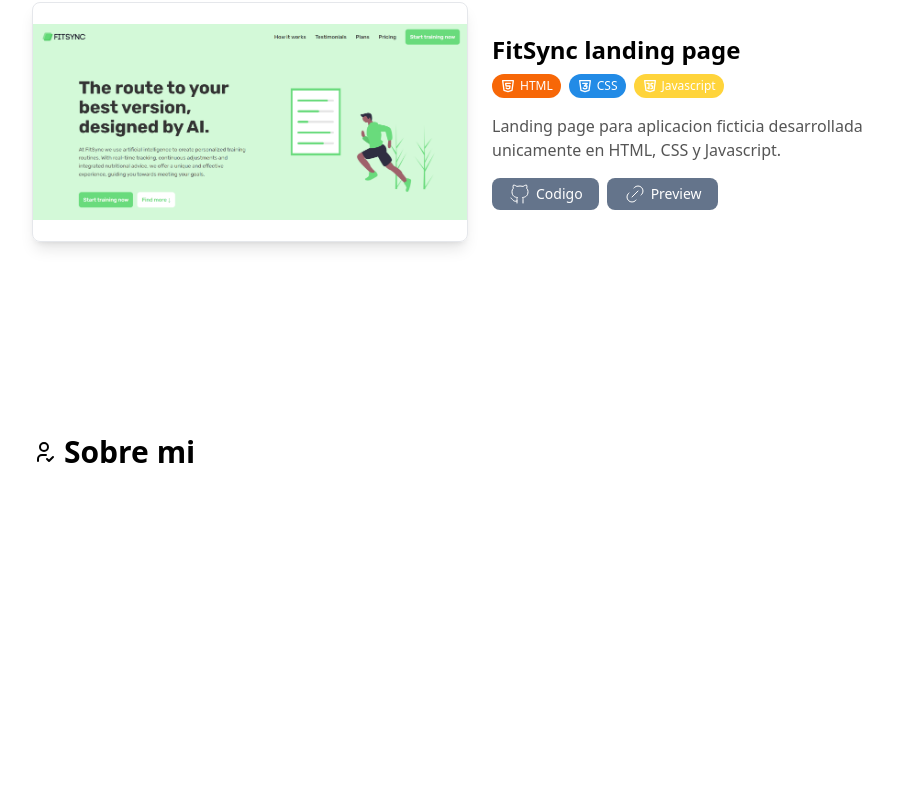
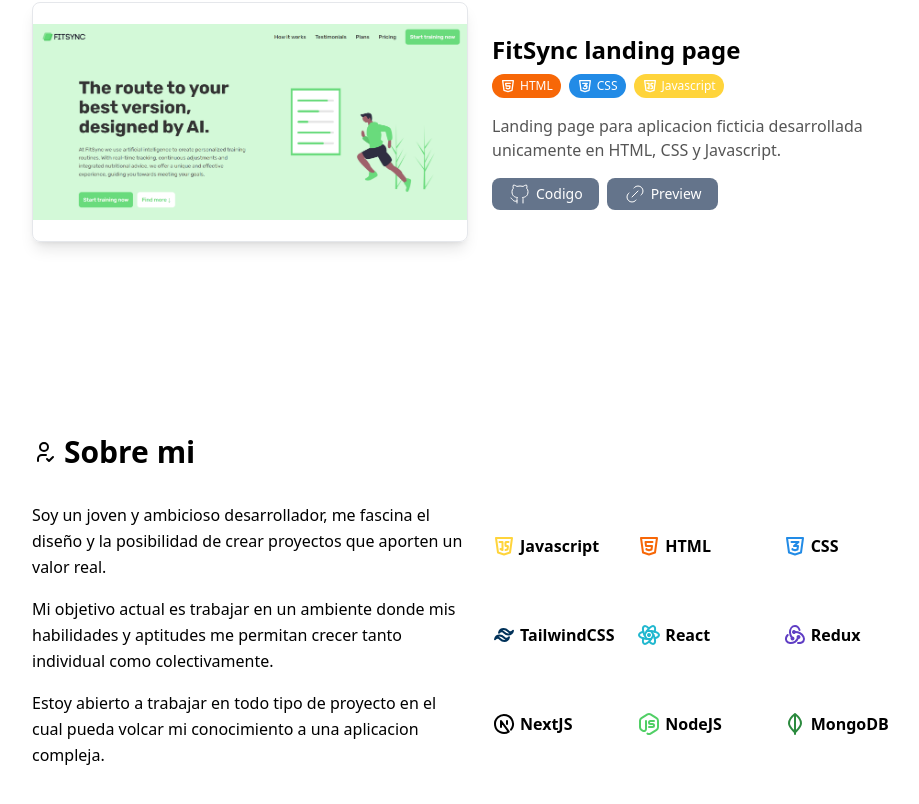
Before and after one commit to lautaromateol/portafolio, a React (Vite) app: page / in a window 1280 px wide. Shown: the part 1245-2049 px from the top of the page, without its empty margins (160-1079 px from the left). Before the commit the page ends 1843 px from the top, so only its background shows below. Built offline with nearby package versions, Linux system fonts and the light colour scheme.

Commit message:
about section

```diff
--- a/src/components/About.jsx
+++ b/src/components/About.jsx
@@ -1,4 +1,4 @@
-import { IconUserCheck } from "@tabler/icons-react";
+import { IconBrandCss3, IconBrandHtml5, IconBrandJavascript, IconBrandMongodb, IconBrandNextjs, IconBrandNodejs, IconBrandReact, IconBrandRedux, IconBrandTailwind, IconUserCheck } from "@tabler/icons-react";
 
 export default function About() {
   return (
@@ -9,7 +9,73 @@ export default function About() {
           Sobre mi
         </h2>
         <div className="grid grid-cols-2 gap-6">
-          <p></p>
+          <div>
+            <p className="text-base leading-relaxed mb-4">Soy un joven y ambicioso desarrollador, me fascina el diseño y la posibilidad de crear proyectos que aporten un valor real.
+            </p>
+            <p className="text-base leading-relaxed mb-4">
+              Mi objetivo actual es trabajar en un ambiente donde mis habilidades y aptitudes me permitan crecer tanto individual como colectivamente.
+            </p>
+            <p className="text-base leading-relaxed">
+              Estoy abierto a trabajar en todo tipo de proyecto en el cual pueda volcar mi conocimiento a una aplicacion compleja.
+            </p>
+          </div>
+          <div className="grid grid-cols-3 place-items-center">
+            <div className="flex items-center justify-center justify-self-start gap-1">
+              <IconBrandJavascript className="stroke-[#ffd43b]" />
+              <strong>
+              Javascript
+              </strong>
+            </div>
+            <div className="flex items-center justify-center justify-self-start gap-1">
+              <IconBrandHtml5 className="stroke-[#f76707]"/>
+              <strong>
+              HTML
+              </strong>
+            </div>
+            <div className="flex items-center justify-center justify-self-start gap-1">
+              <IconBrandCss3 className="stroke-[#228be6]"/>
+              <strong>
+              CSS
+              </strong>
+            </div>
+            <div className="flex items-center justify-center justify-self-start gap-1">
+              <IconBrandTailwind className="stroke-[#003159]" />
+              <strong>
+              TailwindCSS
+              </strong>
+            </div>
+            <div className="flex items-center justify-center justify-self-start gap-1">
+              <IconBrandReact className="stroke-[#22b8cf]" />
+              <strong>
+              React
+              </strong>
+            </div>
+            <div className="flex items-center justify-center justify-self-start gap-1">
+              <IconBrandRedux className="stroke-[#5f3dc4]" />
+              <strong>
+              Redux
+              </strong>
+            </div>
+            <div className="flex items-center justify-center justify-self-start gap-1">
+              <IconBrandNextjs />
+              <strong>
+              NextJS
+              </strong>
+            </div>
+            <div className="flex items-center justify-center justify-self-start gap-1">
+              <IconBrandNodejs className="stroke-[#51cf66]" />
+              <strong>
+              NodeJS
+              </strong>
+            </div>
+            <div className="flex items-center justify-center justify-self-start gap-1">
+              <IconBrandMongodb className="stroke-[#2b8a3e]" />
+              <strong>
+              MongoDB
+              </strong>
+            </div>
+
+          </div>
         </div>
       </div>
     </section>
```
